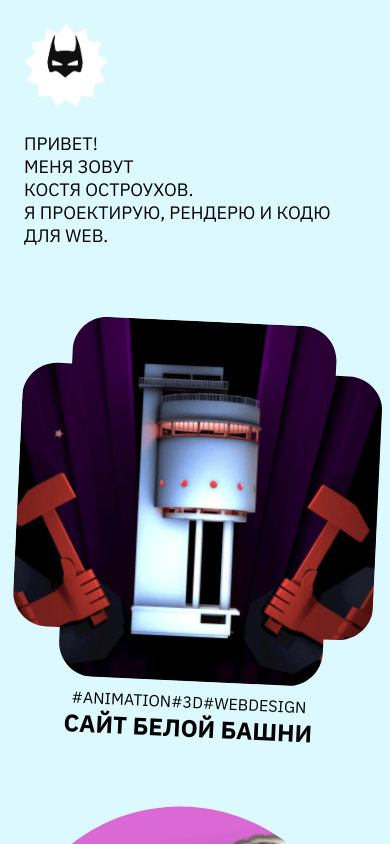
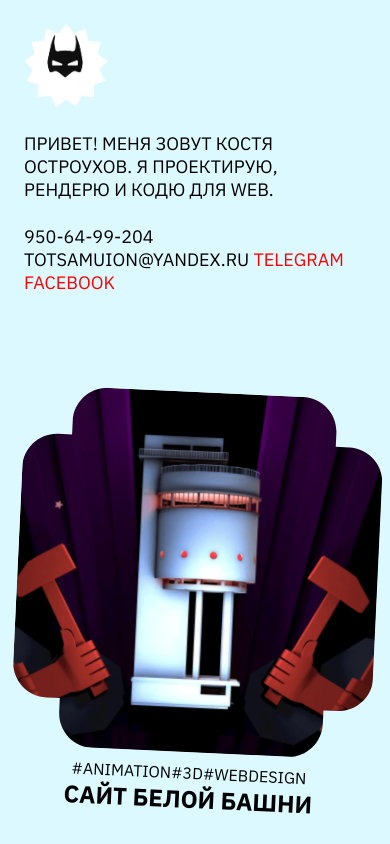
Before and after one commit to KonSTUNTin/MYPORTFOLIO, a React (Create React App) app: page / in a window 390 px wide. Built offline with nearby package versions, Linux system fonts and the light colour scheme.

Commit message:
fix mobile header

```diff
--- a/src/components/leftcolumn.js
+++ b/src/components/leftcolumn.js
@@ -6,7 +6,7 @@ class LeftColumn extends React.Component{
           <div id ='myPhoto' onClick = {this.props.handler}>
           </div>
           <h1 id = 'aboutMe'>
-            Привет!<br/>Меня зовут<br/>Костя Остроухов.<br/>Я проектирую, рендерю и кодю для web.
+            Привет!<br/> Меня зовут<br/> Костя Остроухов.<br/> Я проектирую, рендерю и кодю для web.
           </h1>
           <h4 id ='Contacts'>
             {"950-64-99-204 totsamuion@yandex.ru "}
--- a/src/stylesheets/desktop.css
+++ b/src/stylesheets/desktop.css
@@ -139,7 +139,7 @@ div#RightPanel {
     background-color: white;
     height: 100vh;
     z-index: 7;
-    width: calc(100vw - (var(--left) + var(--margin) + var(--x3) * 2));
+    width: calc(100vw - var(--left) - var(--margin) - var(--x3) * 2);
     right: 0px;
     transform: translateX(100%);
     transition: transform 500ms;
--- a/src/stylesheets/mobile.css
+++ b/src/stylesheets/mobile.css
@@ -1,15 +1,19 @@
 @media screen and (max-width: 800px) {
     #LeftColumn {
+        margin: var(--x2);
         position: static;
-        margin-left: var(--x2);
-        margin-right: var(--x2);
-        margin-top: var(--x2);
         background-color: var(--blue);
         grid-area: leftColumn;
         display: flex;
         flex-flow: column;
         z-index: 8;
-        justify-content: center;
+    }
+    h4#Contacts {
+        margin-top: var(--x2);
+        font-size: 18px;
+    }
+    #Contacts::before{
+        display: none;
     }
     #projectMatrix h2 {
         text-align: center;
@@ -17,9 +21,6 @@
     #projectMatrix .tagsContainer {
         flex-flow: row;
         justify-content: center;
-    }
-    h4#Contacts {
-        display: none;
     }
     div#MainContainer {
         display: block;
@@ -100,4 +101,7 @@
     div#RightPanel {
         left: 0px;
     }
+    h1#aboutMe br {
+        display: none;
+    }
 }
```
Also changed, not shown: 2 other files (tests, documents, lock files or other folders).
